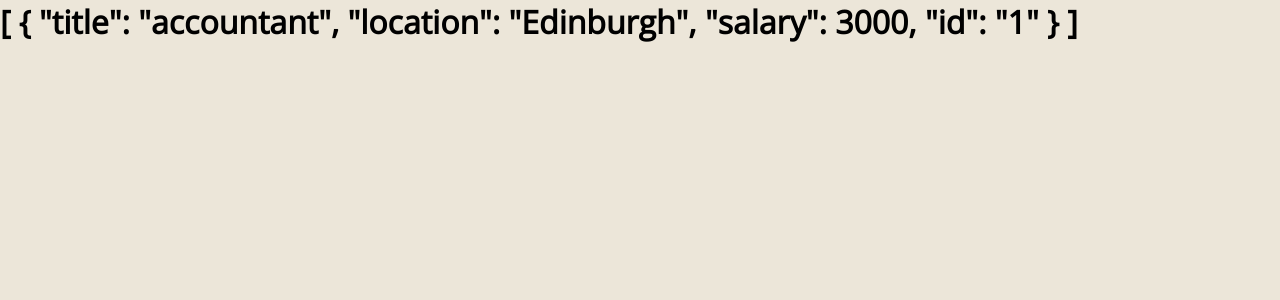
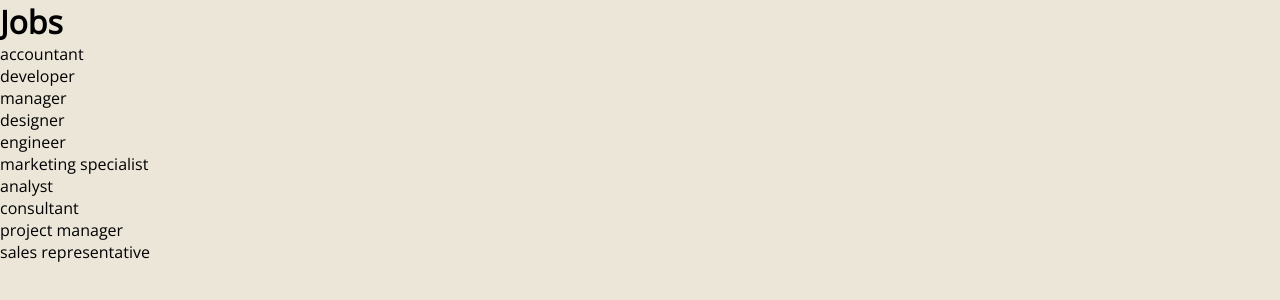
Before and after one commit to Lu-Smith/hyrule_jobs_vue_typescript, a Vue app: page / in a window 1280 px wide. Shown: the top 300 px of the page. Built offline with nearby package versions, Linux system fonts and the light colour scheme.

Commit message:
Updated App.vue

```diff
--- a/src/App.vue
+++ b/src/App.vue
@@ -1,6 +1,10 @@
 <template>
   <div class="app">
-    <h1>{{ jobs }}</h1>
+    <h1>Jobs</h1>
+    <ul>
+      <li v-for="job in jobs" :key="job.id">
+      {{ job.title }}</li>
+    </ul>
   </div>
 </template>
 
@@ -15,9 +19,18 @@ export default defineComponent({
 
   },
   setup() {
-    const jobs = ref<Job[]>([{
-      title: 'accountant', location: 'Edinburgh', salary: 3000, id: '1'
-    }])
+    const jobs = ref<Job[]>([
+      { title: 'accountant', location: 'Edinburgh', salary: 3000, id: '1' },
+      { title: 'developer', location: 'Glasgow', salary: 4000, id: '2'},
+      { title: 'manager', location: 'London', salary: 5000, id: '3' },
+      { title: 'designer', location: 'Manchester', salary: 3500, id: '4' },
+      { title: 'engineer', location: 'Birmingham', salary: 4500, id: '5' },
+      { title: 'marketing specialist', location: 'Liverpool', salary: 3200, id: '6' },
+      { title: 'analyst', location: 'Leeds', salary: 3800, id: '7' },
+      { title: 'consultant', location: 'Newcastle', salary: 4200, id: '8' },
+      { title: 'project manager', location: 'Bristol', salary: 4700, id: '9' },
+      { title: 'sales representative', location: 'Cardiff', salary: 3400, id: '10' }
+  ])
 
     return { jobs }
   }
```
